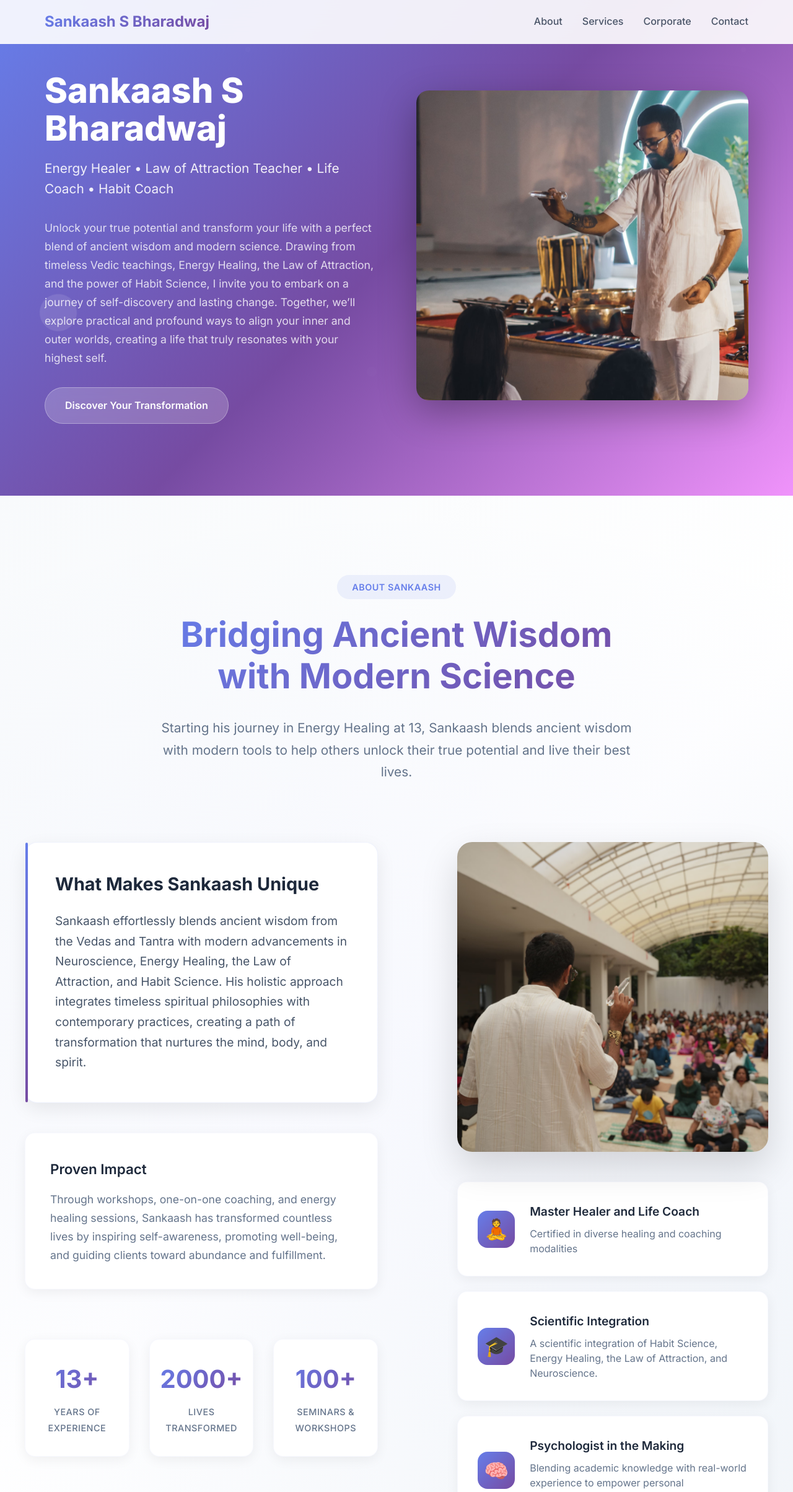
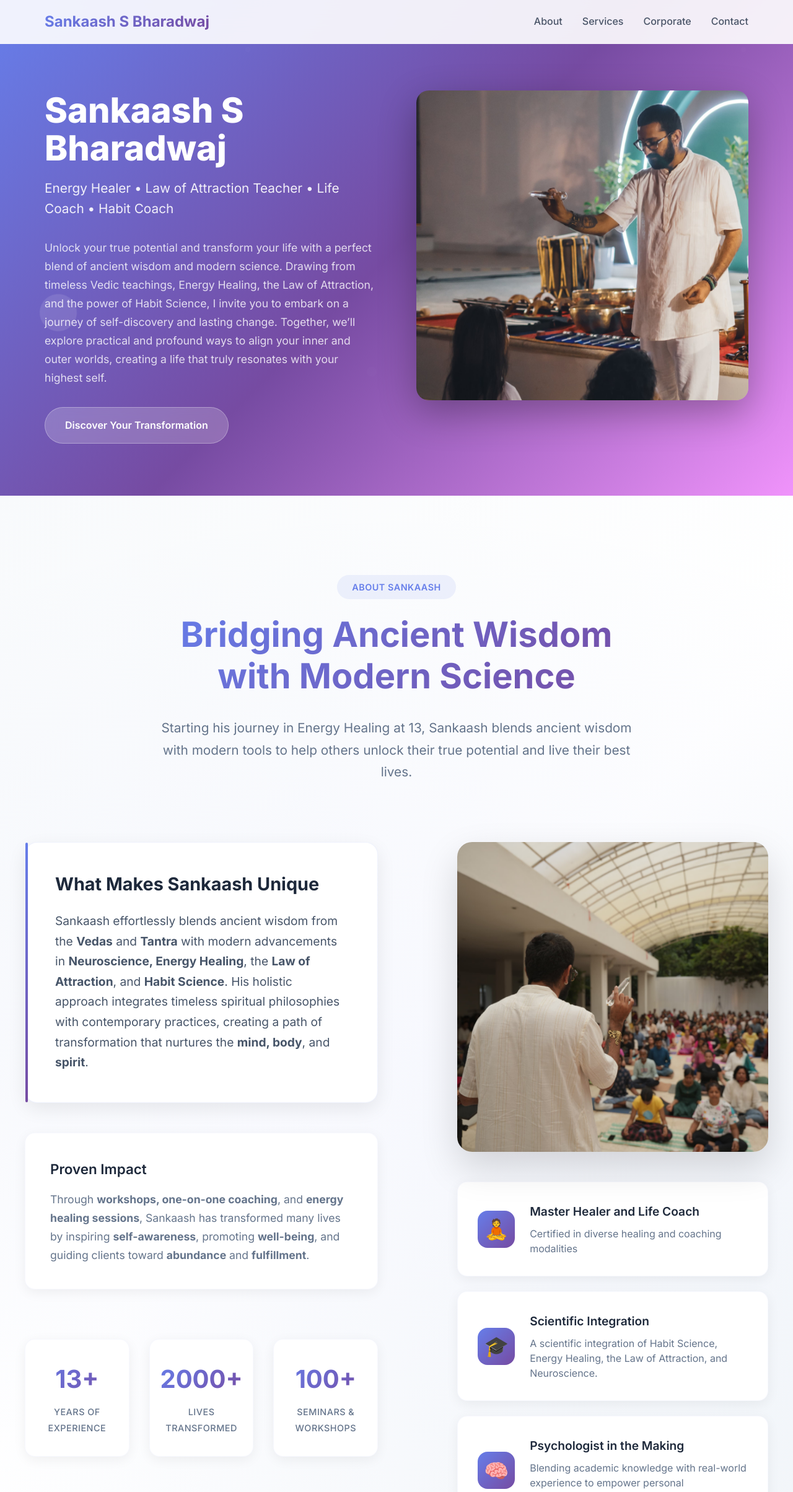
Before and after one commit to bcijo/sankaash-heals, a React (Create React App) app in the folder sankaash-app/: page / in a window 1280 px wide. Shown: the top 2408 px of the page at 62% size. Built offline with nearby package versions, Linux system fonts and the light colour scheme.

Commit message:
aesthetic changes

```diff
--- a/sankaash-app/src/App.css
+++ b/sankaash-app/src/App.css
@@ -121,6 +121,7 @@ body {
     font-size: 3.5rem;
     font-weight: 800;
     color: white;
+    margin-top: 4rem;
     margin-bottom: 1rem;
     line-height: 1.1;
     animation: fadeInUp 1s ease-out;
--- a/sankaash-app/src/App.js
+++ b/sankaash-app/src/App.js
@@ -139,14 +139,14 @@ function App() {
                   <div className="about-highlight">
                     <h3>What Makes Sankaash Unique</h3>
                     <p className="about-description">
-                      Sankaash effortlessly blends ancient wisdom from the Vedas and Tantra with modern advancements in Neuroscience, Energy Healing, the Law of Attraction, and Habit Science. His holistic approach integrates timeless spiritual philosophies with contemporary practices, creating a path of transformation that nurtures the mind, body, and spirit.
+                      Sankaash effortlessly blends ancient wisdom from the <strong>Vedas</strong> and <strong>Tantra</strong> with modern advancements in <strong>Neuroscience, Energy Healing</strong>, the <strong>Law of Attraction</strong>, and <strong>Habit Science</strong>. His holistic approach integrates timeless spiritual philosophies with contemporary practices, creating a path of transformation that nurtures the <strong>mind, body</strong>, and <strong>spirit</strong>.
                     </p>
                   </div>
 
                   <div className="about-impact">
                     <h4>Proven Impact</h4>
                     <p className="about-text">
-                      Through workshops, one-on-one coaching, and energy healing sessions, Sankaash has transformed countless lives by inspiring self-awareness, promoting well-being, and guiding clients toward abundance and fulfillment.
+                      Through <strong>workshops, one-on-one coaching</strong>, and <strong>energy healing sessions</strong>, Sankaash has transformed many lives by inspiring <strong>self-awareness</strong>, promoting <strong>well-being</strong>, and guiding clients toward <strong>abundance</strong> and <strong>fulfillment</strong>.
                     </p>
                   </div>
 
```
Also changed, not shown: sankaash-app/public/manifest.json.
